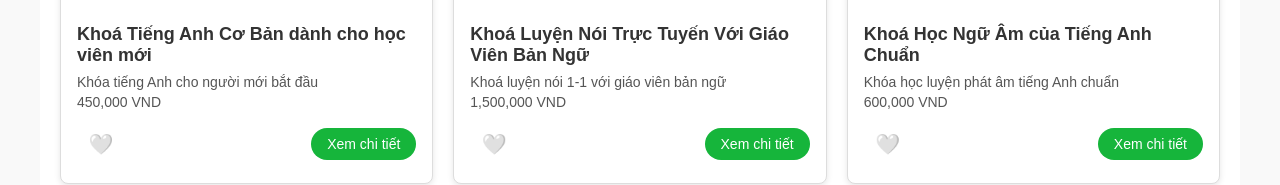
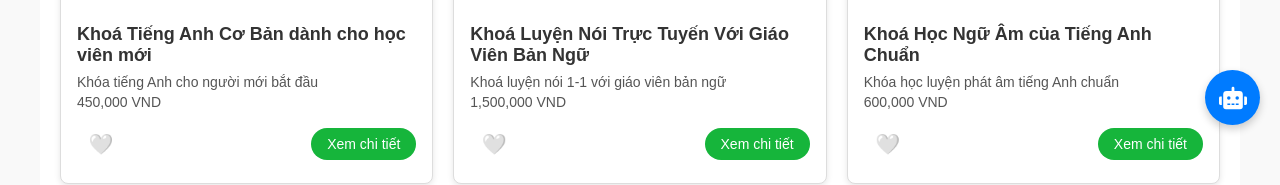
Before and after one commit to MaiChienNoIUH/entoree-ai-edu, a React (Vite) app: page / in a window 1280 px wide. Shown: the part 655-840 px from the top of the page. Built offline with nearby package versions, Linux system fonts and the light colour scheme.

Commit message:
create chatbot

```diff
--- /dev/null
+++ b/src/components/ChatBot.jsx
@@ -0,0 +1,66 @@
+import { useState } from "react";
+import axios from "axios";
+import { FaRobot } from "react-icons/fa";
+import "../css/ChatBot.css";
+
+export default function Chatbot() {
+  const [messages, setMessages] = useState([]);
+  const [input, setInput] = useState("");
+  const [isSending, setIsSending] = useState(false);
+
+  const sendMessage = async () => {
+    if (!input.trim() || isSending) return;
+    setIsSending(true);
+
+    const userMessage = { from: "user", text: input };
+    setMessages((prev) => [...prev, userMessage]);
+
+    try {
+      const res = await axios.post("http://localhost:8080/api/chatbot", {
+        message: input,
+      });
+      const botMessage = { from: "bot", text: res.data.reply };
+      setMessages((prev) => [...prev, botMessage]);
+    } catch (error) {
+      setMessages((prev) => [
+        ...prev,
+        { from: "bot", text: "⚠️ Hệ thống đang bận, vui lòng thử lại sau!" },
+      ]);
+    } finally {
+      setInput("");
+      setIsSending(false);
+    }
+  };
+
+  return (
+    <div className="chatbot-container">
+      <div className="chatbot-header">
+        <FaRobot size={20} style={{ marginRight: "6px" }} />
+        Chatbot
+      </div>
+
+      <div className="chatbot-messages">
+        {messages.map((m, i) => (
+          <div
+            key={i}
+            className={`chat-message ${m.from === "user" ? "user" : "bot"}`}
+          >
+            {m.text}
+          </div>
+        ))}
+      </div>
+
+      <div className="chatbot-input">
+        <input
+          value={input}
+          onChange={(e) => setInput(e.target.value)}
+          onKeyDown={(e) => e.key === "Enter" && sendMessage()}
+          placeholder="Nhập tin nhắn..."
+        />
+        <button onClick={sendMessage} disabled={isSending}>
+          {isSending ? "..." : "Gửi"}
+        </button>
+      </div>
+    </div>
+  );
+}
--- /dev/null
+++ b/src/css/ChatBot.css
@@ -0,0 +1,105 @@
+.chatbot-icon {
+  position: fixed;
+  bottom: 20px;
+  right: 20px;
+  background-color: #007bff;
+  color: white;
+  border-radius: 50%;
+  width: 55px;
+  height: 55px;
+  display: flex;
+  justify-content: center;
+  align-items: center;
+  box-shadow: 0 4px 8px rgba(0, 0, 0, 0.2);
+  cursor: pointer;
+  transition: 0.3s;
+}
+
+.chatbot-icon:hover {
+  background-color: #0056b3;
+}
+
+/* Hộp chatbot */
+.chatbot-container {
+  position: fixed;
+  bottom: 85px;
+  right: 20px;
+  width: 320px;
+  background: white;
+  border-radius: 10px;
+  box-shadow: 0 4px 12px rgba(0, 0, 0, 0.3);
+  display: flex;
+  flex-direction: column;
+  overflow: hidden;
+  font-family: Arial, sans-serif;
+}
+
+/* Header */
+.chatbot-header {
+  background: #007bff;
+  color: white;
+  padding: 10px;
+  font-weight: bold;
+  display: flex;
+  align-items: center;
+}
+
+/* Danh sách tin nhắn */
+.chatbot-messages {
+  max-height: 250px;
+  overflow-y: auto;
+  padding: 10px;
+  background: #f9f9f9;
+}
+
+.chat-message {
+  margin: 6px 0;
+  padding: 8px 12px;
+  border-radius: 10px;
+  max-width: 80%;
+  word-wrap: break-word;
+}
+
+.chat-message.user {
+  background: #007bff;
+  color: white;
+  margin-left: auto;
+}
+
+.chat-message.bot {
+  background: #e5e5ea;
+  color: black;
+  margin-right: auto;
+}
+
+/* Input */
+.chatbot-input {
+  display: flex;
+  border-top: 1px solid #ddd;
+  padding: 10px;
+}
+
+.chatbot-input input {
+  flex: 1;
+  padding: 8px;
+  border: none;
+  outline: none;
+}
+
+.chatbot-input button {
+  background: #007bff;
+  color: white;
+  border: none;
+  padding: 8px 12px;
+  cursor: pointer;
+  transition: 0.3s;
+}
+
+.chatbot-input button:hover {
+  background: #0056b3;
+}
+
+.chatbot-input button:disabled {
+  background: #aaa;
+  cursor: not-allowed;
+}
--- a/src/css/HomePage.css
+++ b/src/css/HomePage.css
@@ -171,3 +171,27 @@ button:hover {
 .btn-show-more .icon {
   font-size: 1.125rem;
 }
+
+/* Icon Chatbot */
+.chatbot-icon {
+  position: fixed;
+  bottom: 20px;
+  right: 20px;
+  width: 60px;
+  height: 60px;
+  border-radius: 50%;
+  background-color: #007bff;
+  color: #fff;
+  font-size: 28px;
+  display: flex;
+  justify-content: center;
+  align-items: center;
+  cursor: pointer;
+  box-shadow: 0 4px 6px rgba(0, 0, 0, 0.2);
+  z-index: 1000;
+  transition: background-color 0.3s ease;
+}
+
+.chatbot-icon:hover {
+  background-color: #0056b3;
+}
--- a/src/pages/HomePage.jsx
+++ b/src/pages/HomePage.jsx
@@ -12,6 +12,8 @@ import { FiChevronDown } from "react-icons/fi";
 import "../css/HomePage.css";
 import banner from "../assets/image/banner.jpg";
 import logo from "../assets/image/logo.png";
+import Chatbot from "../components/Chatbot";
+import { FaRobot } from "react-icons/fa";
 
 const HomePage = ({ currentUser }) => {
   const [isLoading, setIsLoading] = useState(false);
@@ -22,6 +24,7 @@ const HomePage = ({ currentUser }) => {
   const [filter, setFilter] = useState("all");
   const [suggestions, setSuggestions] = useState([]);
   const [visibleCount, setVisibleCount] = useState(9);
+  const [showChatbot, setShowChatbot] = useState(false);
 
   useEffect(() => {
     setIsLoading(true);
@@ -168,6 +171,18 @@ const HomePage = ({ currentUser }) => {
           onClose={() => setSelectedProduct(null)}
         />
       </div>
+      <div
+        className="chatbot-icon"
+        onClick={() => setShowChatbot((prev) => !prev)}
+      >
+        <FaRobot size={28} />
+      </div>
+
+      {showChatbot && (
+        <div className="chatbot-box">
+          <Chatbot />
+        </div>
+      )}
     </div>
   );
 };
```
